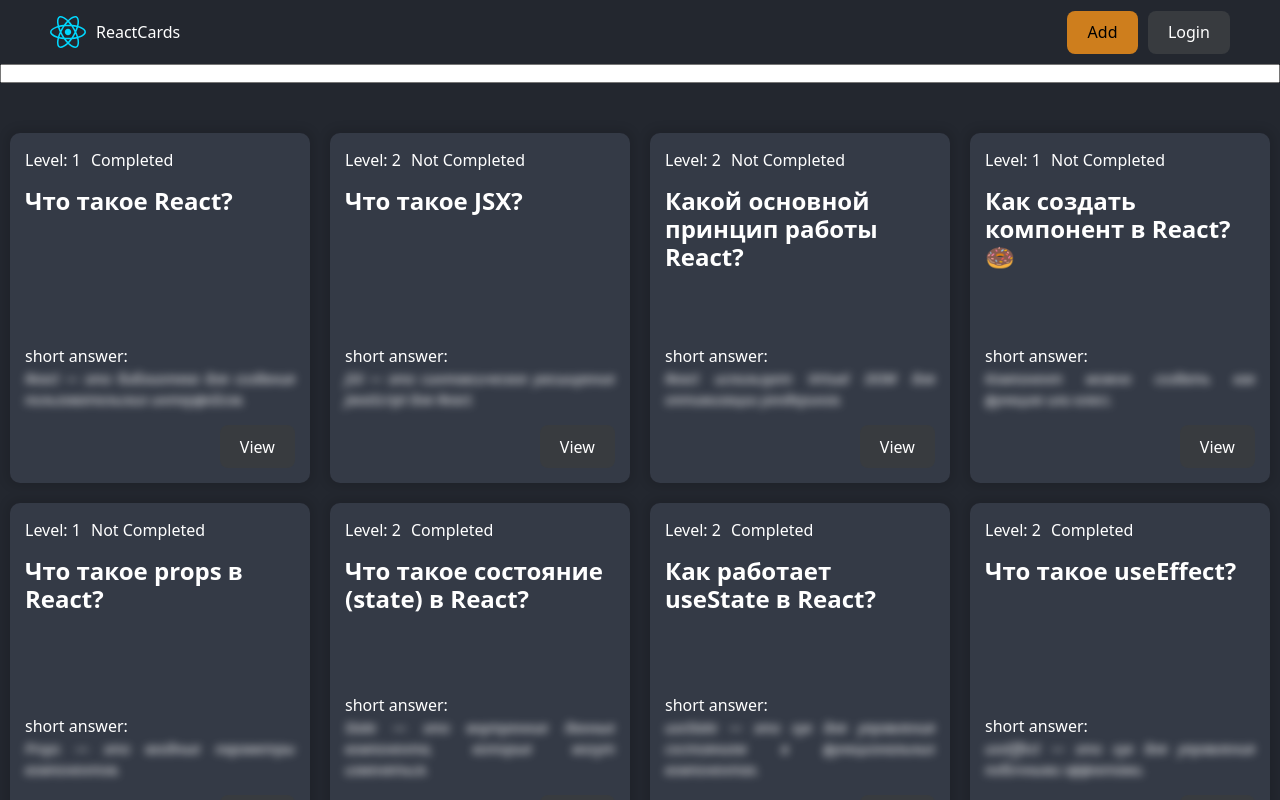
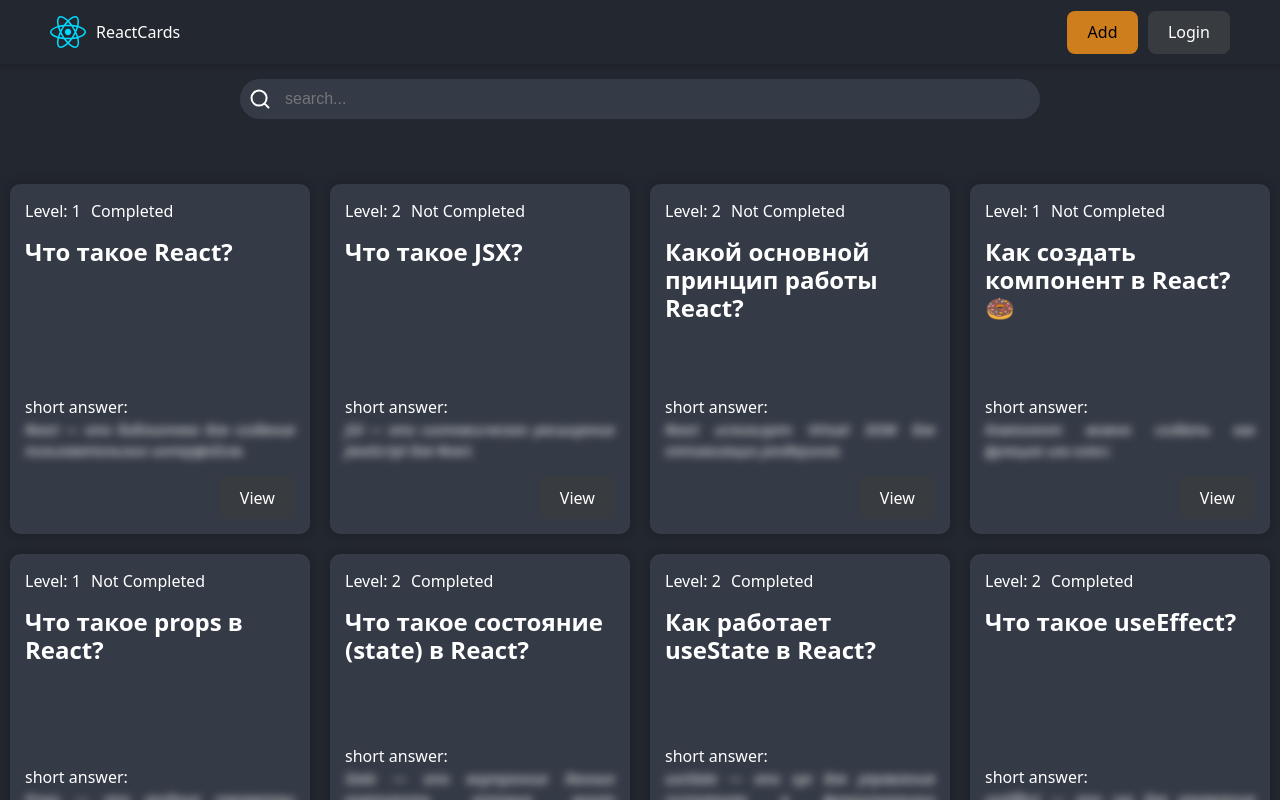
Before and after one commit to anndudek/react-pet, a React (Vite) app: page / in a window 1280 px wide. Built offline with nearby package versions, Linux system fonts and the light colour scheme; data requests are answered from the project's data file.

Commit message:
icons and searchInput

```diff
--- /dev/null
+++ b/src/components/SearchInput/SearchInput.jsx
@@ -0,0 +1,15 @@
+import { useId } from "react";
+import cls from "./SearchInput.module.css";
+import { SearchIcon } from "../icons";
+
+export const SearchInput = ({ value, onChange }) => {
+  const inputId = useId();
+  return (
+    <div className={cls.inputContainer}>
+      <label htmlFor={inputId}>
+        <SearchIcon className={cls.searchIcon} />
+      </label>
+      <input type="text" id={inputId} className={cls.input} placeholder="search..." value={value} onChange={onChange} />
+    </div>
+  );
+};
--- /dev/null
+++ b/src/components/SearchInput/SearchInput.module.css
@@ -0,0 +1,24 @@
+.inputContainer {
+    width: 100%;
+    height: 40px;
+    border-radius: 20px;
+    background-color: var(--card-bg-color);
+    position: relative;
+}
+
+.searchIcon {
+    position: absolute;
+    top: 10px;
+    left: 10px;
+}
+
+.input {
+    width: 100%;
+    height: 100%;
+    padding: 12px 12px 12px 45px;
+    border: none;
+    outline: none;
+    background-color: transparent;
+    font-size: 16px;
+    color: var(--text-color);
+}
--- /dev/null
+++ b/src/components/SearchInput/index.jsx
@@ -0,0 +1 @@
+export { SearchInput } from "./SearchInput";
--- /dev/null
+++ b/src/components/icons.jsx
@@ -0,0 +1,15 @@
+export const SearchIcon = (props) => {
+  return (
+    <svg width="20" height="20" viewBox="0 0 20 20" {...props}>
+      <path
+        d="M14.386 14.386l4.0877 4.0877-4.0877-4.0877c-2.9418 2.9419-7.7115 2.9419-10.6533 0-2.9419-2.9418-2.9419-7.7115 0-10.6533 2.9418-2.9419 7.7115-2.9419 10.6533 0 2.9419 2.9418 2.9419 7.7115 0 10.6533z"
+        stroke="currentColor"
+        fill="none"
+        stroke-width="2"
+        fill-rule="evenodd"
+        stroke-linecap="round"
+        stroke-linejoin="round"
+      ></path>
+    </svg>
+  );
+};
--- a/src/pages/HomePage/HomePage.jsx
+++ b/src/pages/HomePage/HomePage.jsx
@@ -4,6 +4,7 @@
 import { QuestionCardList } from "../../components/QuestionCardList";
 import { Loader } from "../../components/Loader";
 import { useFetch } from "../../hooks/useFetch";
+import { SearchInput } from "../../components/SearchInput";
 
 export const HomePage = () => {
   const [questions, setQuestions] = useState([]);
@@ -17,6 +18,7 @@
 
   useEffect(() => {
     getQuestions("react");
+    // eslint-disable-next-line react-hooks/exhaustive-deps
   }, []);
 
   const onSearchChangeHandler = (e) => {
@@ -25,7 +27,9 @@
 
   return (
     <>
-      <input type="text" value={searchValue} onChange={onSearchChangeHandler} />
+      <div className={cls.controlsContainer}>
+        <SearchInput value={searchValue} onChange={onSearchChangeHandler} />
+      </div>
       {isLoading && <Loader />}
       {error && <p>{error}</p>}
       <QuestionCardList cards={questions} />
--- a/src/pages/HomePage/HomePage.module.css
+++ b/src/pages/HomePage/HomePage.module.css
@@ -0,0 +1,10 @@
+.controlsContainer {
+    width: 100%;
+    max-width: 800px;
+    margin: 0 auto;
+    padding: 15px 0;
+    display: flex;
+    justify-content: center;
+    align-items: center;
+    gap: 10px;
+}
```
